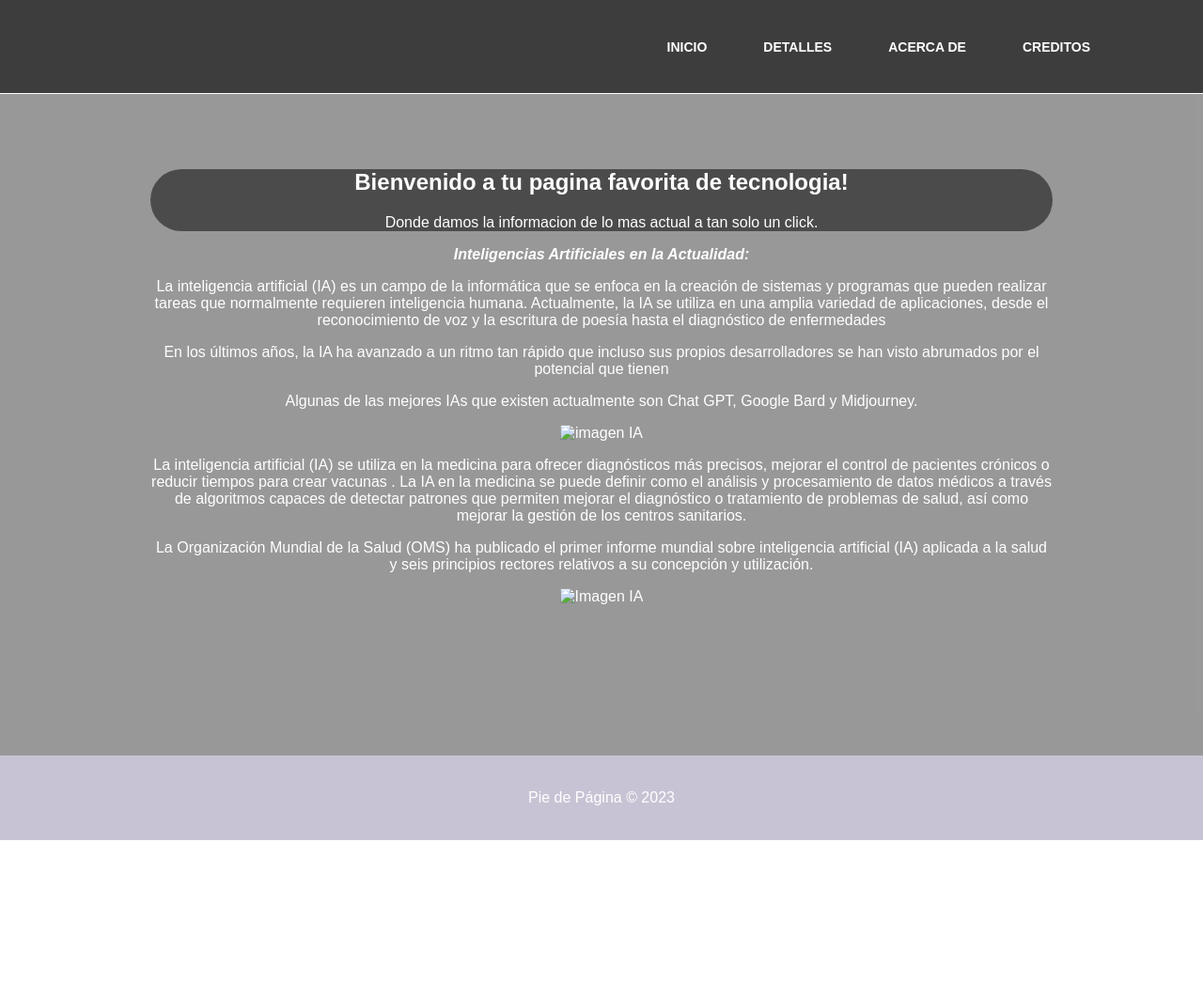
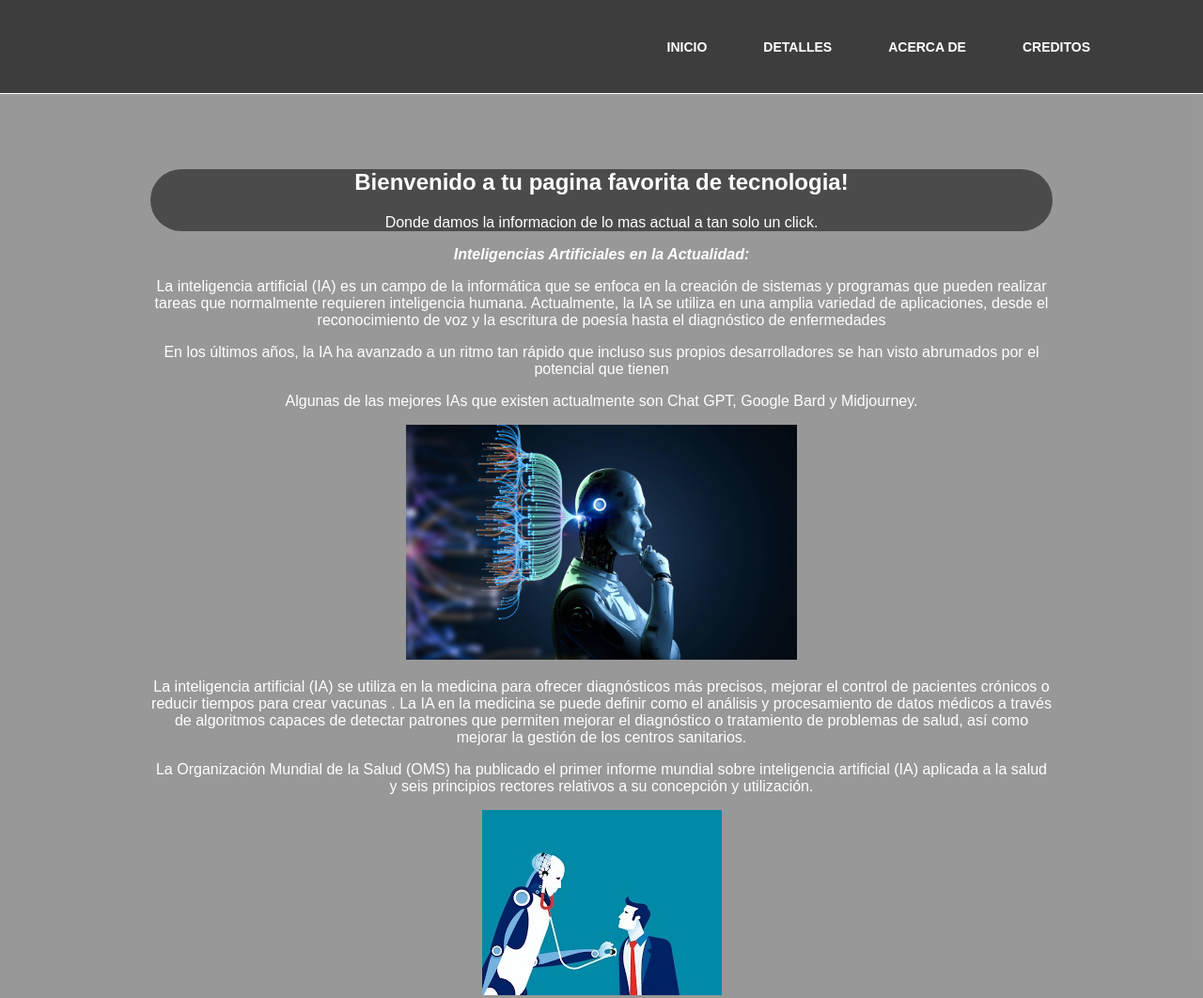
Before and after one commit to KennethMonge/Desafio01_LME, a plain HTML site: page index.html in a window 1280 px wide. Shown: the top 1062 px of the page at 94% size. Before the commit the page ends 894 px from the top, so only its background shows below. Drawn offline with Linux system fonts and the light colour scheme.

Commit message:
Arreglando errores de las imagenes

```diff
--- a/index.html
+++ b/index.html
@@ -38,7 +38,7 @@
         <p>
             Algunas de las mejores IAs que existen actualmente son Chat GPT, Google Bard y Midjourney.
         </p>
-        <img id="img_ia" src="img/ia.jpeg" alt="imagen IA">
+        <img id="img_ia" src="img/ia.jpg" alt="imagen IA">
 
         <p>
             La inteligencia artificial (IA) se utiliza en la medicina para ofrecer diagnósticos más precisos, mejorar el
@@ -51,7 +51,7 @@
             La Organización Mundial de la Salud (OMS) ha publicado el primer informe mundial sobre inteligencia
             artificial (IA) aplicada a la salud y seis principios rectores relativos a su concepción y utilización.
         </p>
-        <img src="img/ia-medicina.png" alt="Imagen IA">
+        <img src="img/ia-medicina.jpg" alt="Imagen IA">
     </section>
     <footer>
         <p>Pie de Página &copy; 2023</p>
```
